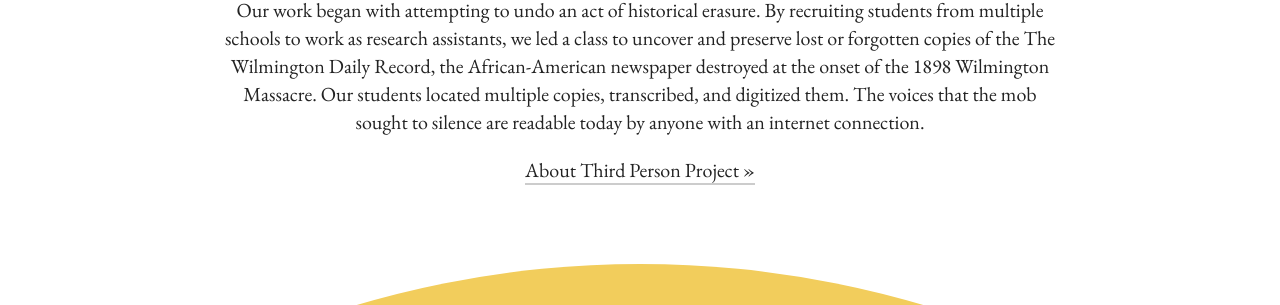
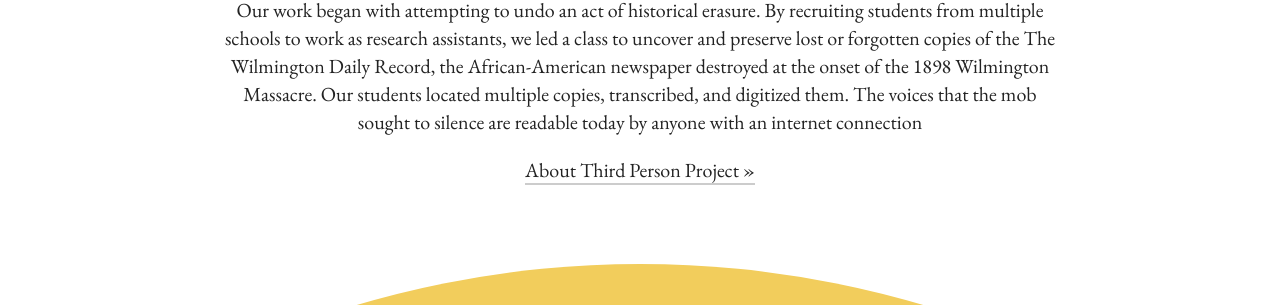
Before and after one commit to minicreative/third-person-project, a Jekyll site: the page built from index.md, in a window 1280 px wide. Shown: the part 1349-1654 px from the top of the page. Built offline with Jekyll 4.4.1, drawn with Linux system fonts in a browser that asks for light colours; comment, search, counter and statistics services are not loaded.

```diff
--- a/index.md
+++ b/index.md
@@ -31,7 +31,7 @@ about_content: Our work began with attempting to undo an act of historical erasu
   Daily Record, the African-American newspaper destroyed at the onset of the 1898
   Wilmington Massacre. Our students located multiple copies, transcribed, and digitized
   them. The voices that the mob sought to silence are readable today by anyone with
-  an internet connection.
+  an internet connection
 about_link: About Third Person Project
 about_link_url: "/about"
 layout: home
```
